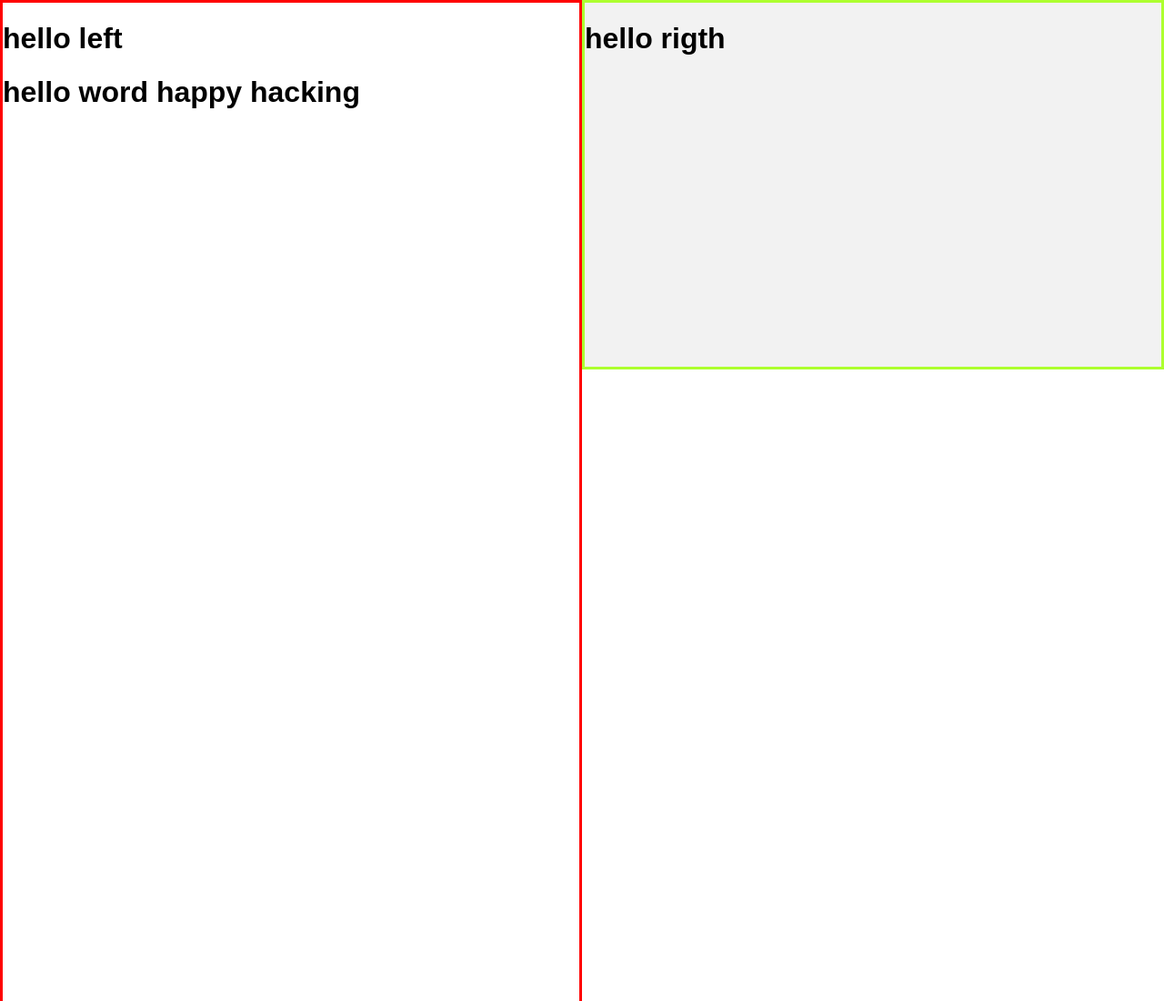
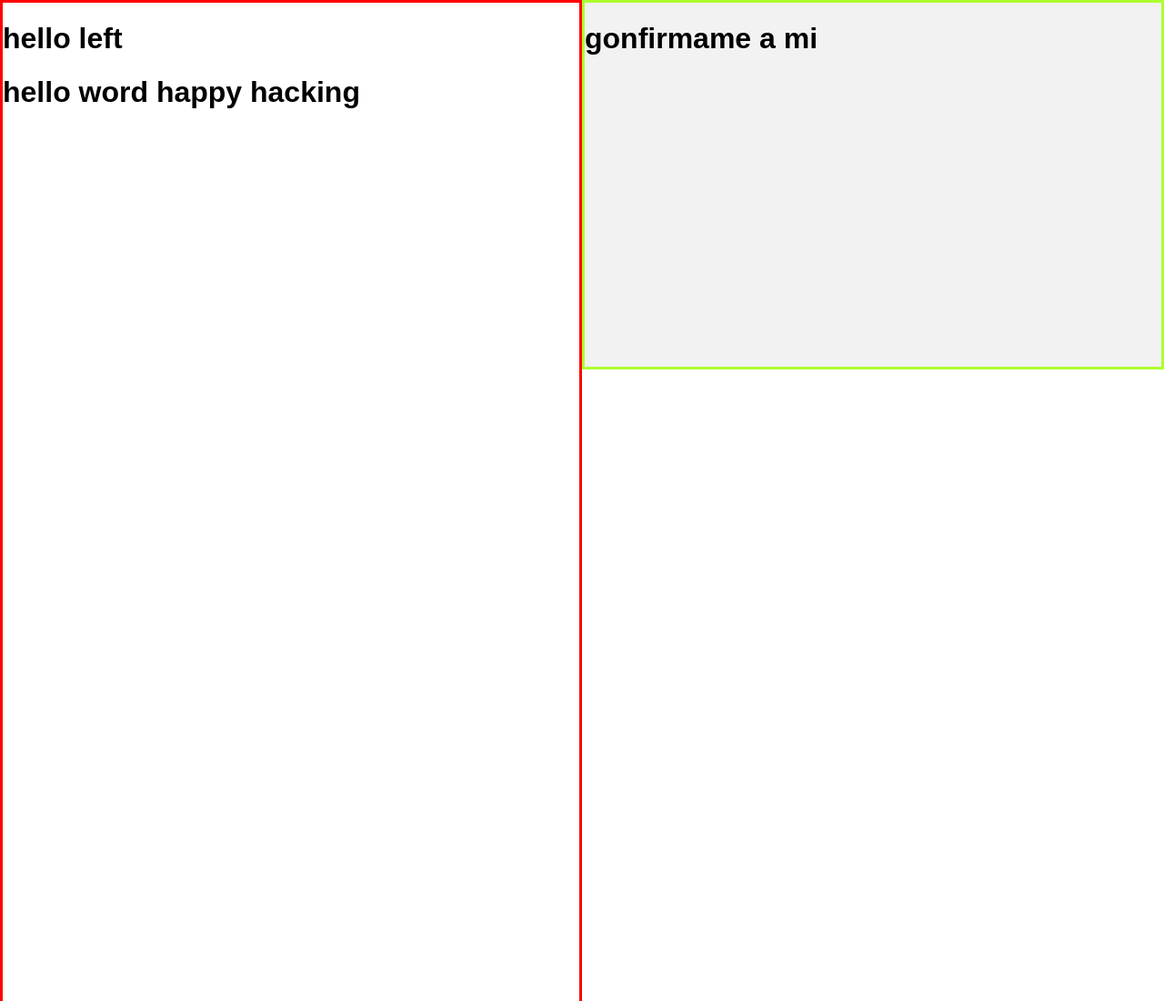
Before and after one commit to kikethor2356/Practica, a plain HTML site: page index.html in a window 1280 px wide. Shown: the top 1100 px of the page at 91% size. Drawn offline with Linux system fonts and the light colour scheme.

Commit message:
cambio en texto

```diff
--- a/index.html
+++ b/index.html
@@ -15,7 +15,7 @@
     </div>
     <div class="column-right">
       <!-- Contenido de la columna derecha -->
-<h1>hello rigth </h1>
+<h1>gonfirmame a mi  </h1>
     </div>
   </div>
 </body>
```
